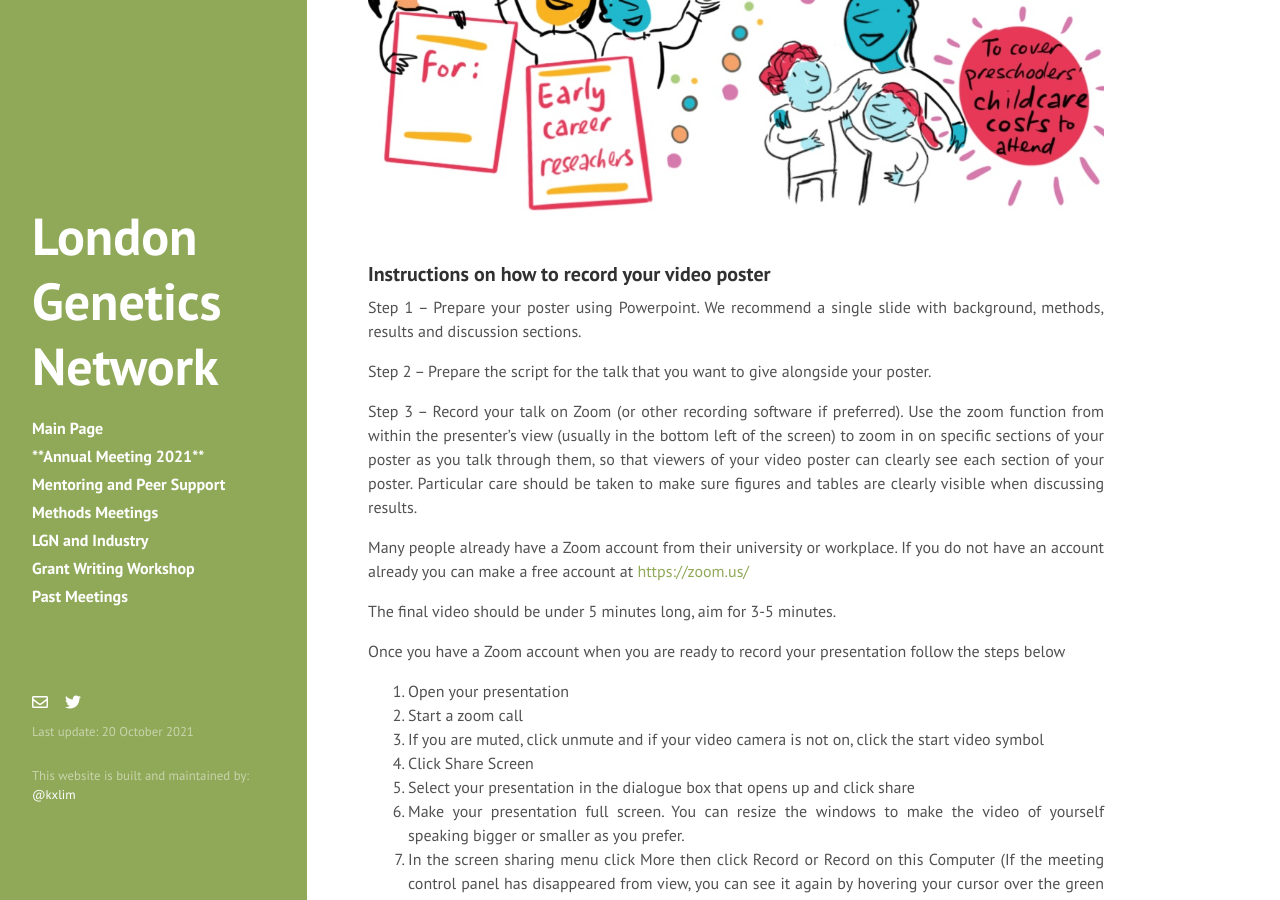
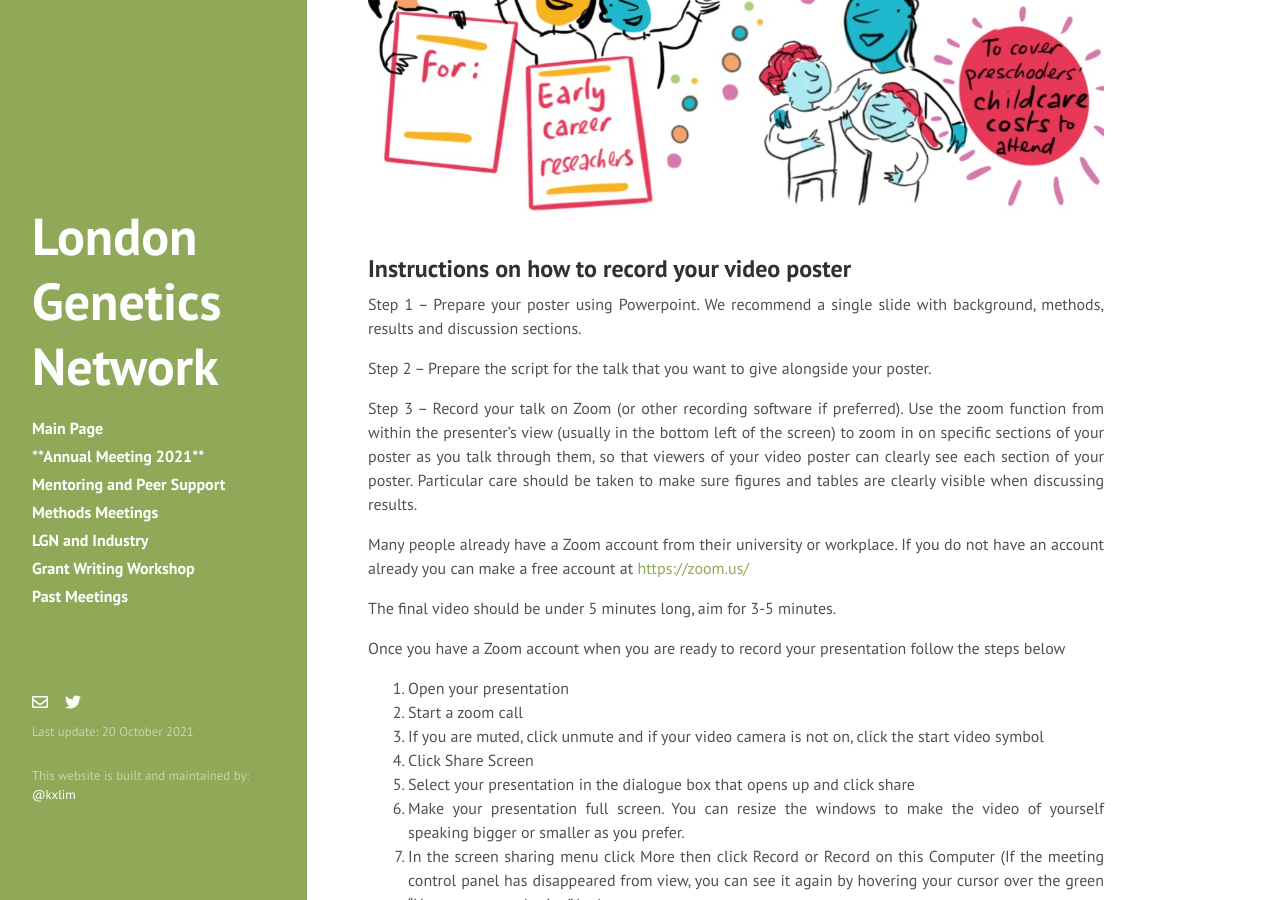
Before and after one commit to kai-lim/LondonGeneticsNetwork, a Jekyll site: the page built from annualmeeting.md, in a window 1280 px wide and 900 px high, scrolled down 2286 px. Built offline with Jekyll 4.4.1, drawn with Linux system fonts in a browser that asks for light colours; nearby versions of some CDN libraries; a style sheet for code colours, icons or effects is not loaded.

Commit message:
update sponsor

```diff
--- a/annualmeeting.md
+++ b/annualmeeting.md
@@ -52,7 +52,7 @@
   <img src="{{ "/" | relative_url }}assets/3_Prizes.jpg" width="100%" style="margin: 0px 0px"/>
   </p>
 
-### Instructions on how to record your video poster
+## Instructions on how to record your video poster
 
 Step 1 – Prepare your poster using Powerpoint. We recommend a single slide
 with background, methods, results and discussion sections.
@@ -97,7 +97,7 @@
 
 
 
-### Instructions on application for carer award:
+## Instructions on application for carer award:
 
  Eligibility criteria:
 
@@ -126,5 +126,6 @@
 London Genetics Network is a Special Interest group funded by [The Genetics Society](https://genetics.org.uk)
 
 <p align="center">
-  <img src="{{ "/" | relative_url }}assets/GS_logo_rescaled.png" width="100%" style="margin: 0px 0px"/>
-  </p>
+  <img src="{{ "/" | relative_url }}assets/GS_logo_rescaled.png" width="380" /> <br><br><br>
+  <img src="{{ "/" | relative_url }}assets/LGN_logo_rescaled.jpg" width="380" />
+</p>
```
Also changed, not shown: 1 other file.
